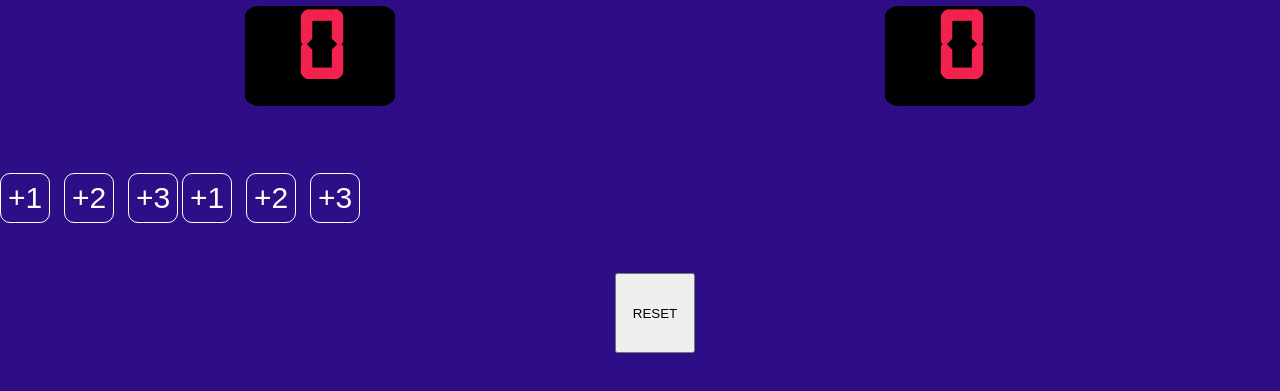
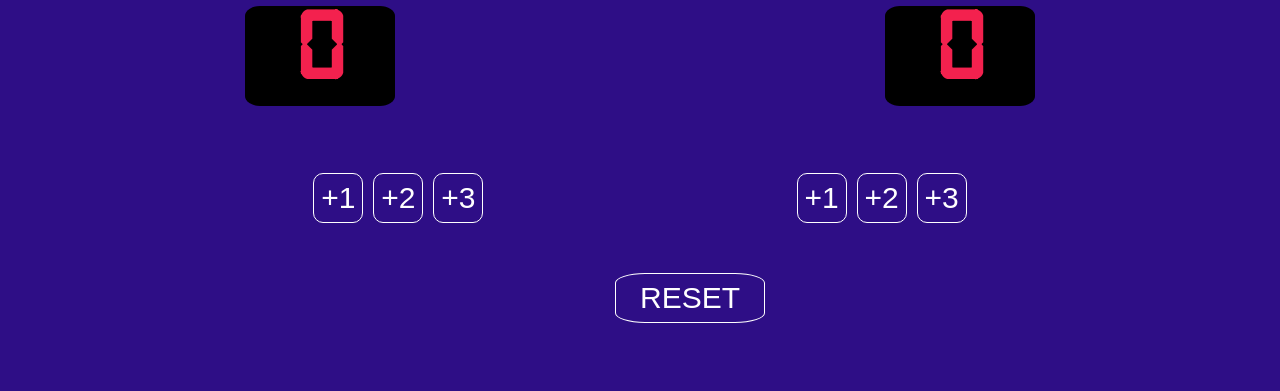
Before and after one commit to JC-venom/scoreboardapp, a plain HTML site: page index.html in a window 1280 px wide. Shown: the part 129-520 px from the top of the page. Drawn offline with Linux system fonts and the light colour scheme.

Commit message:
ver1.0
finished

```diff
--- a/index.css
+++ b/index.css
@@ -8,7 +8,7 @@ body {
     background-color: rgb(46, 14, 134);
 }
 
-.container {
+.container  {
     display: flex;
     justify-content: space-around;
 }
@@ -21,7 +21,7 @@ body {
     margin-bottom: 0px;
 }
 
-.incr-button {
+button {
     width: 50px;
     height: 50px;
     font-size: 30px;
@@ -30,20 +30,23 @@ body {
     border: solid;
     border-radius: 20%;
     border-width: 1px;
+    text-align: center;
 }
 
 .score-buttons {
-    display: inline;
-    margin-left: auto;
-    margin-right: auto;
+    display: flex;
+    justify-content: space-evenly;
+
 }
 
 #home-score-buttons {
-    display: inline;
+    display: inline-flex;
+
 }
 
 #away-score-buttons {
-   display: inline;
+   display: inline-flex;
+
 }
 
 #home-score {
@@ -94,7 +97,9 @@ footer {
     margin-top: 50;
 }
 
-#new-game {
-    width: 80px;
-    height: 80px;
+.new-game {
+    display: block;
+    width: 150;
+    margin-left: auto;
+    margin-right: auto;
 }
--- a/index.html
+++ b/index.html
@@ -35,7 +35,7 @@
     </body>
     <footer>
       <div>
-        <button onclick="newGame()" id="new-game">RESET</button>
+        <button onclick="newGame()" class="new-game">RESET</button>
       </div>
     </footer>
 </html>
```
